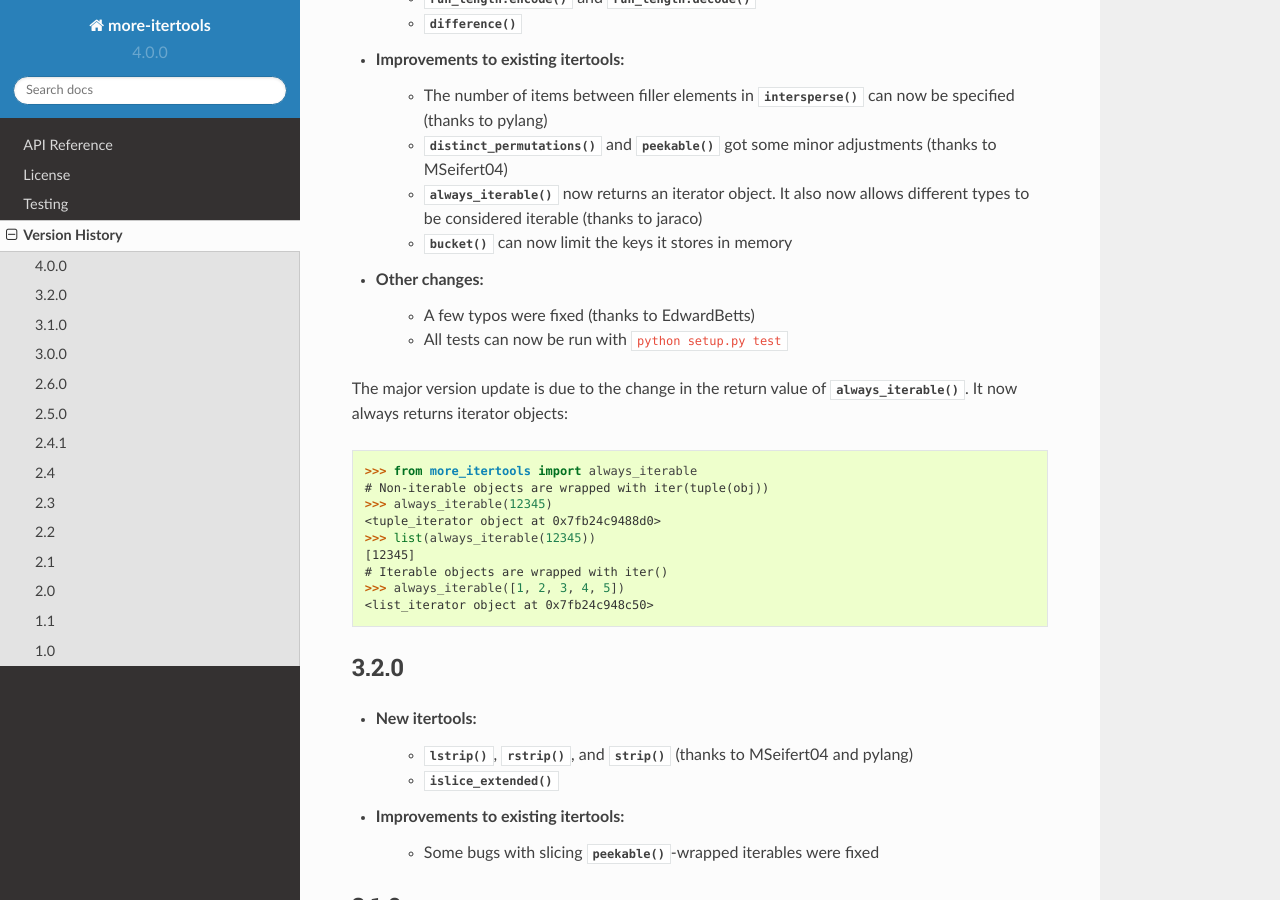
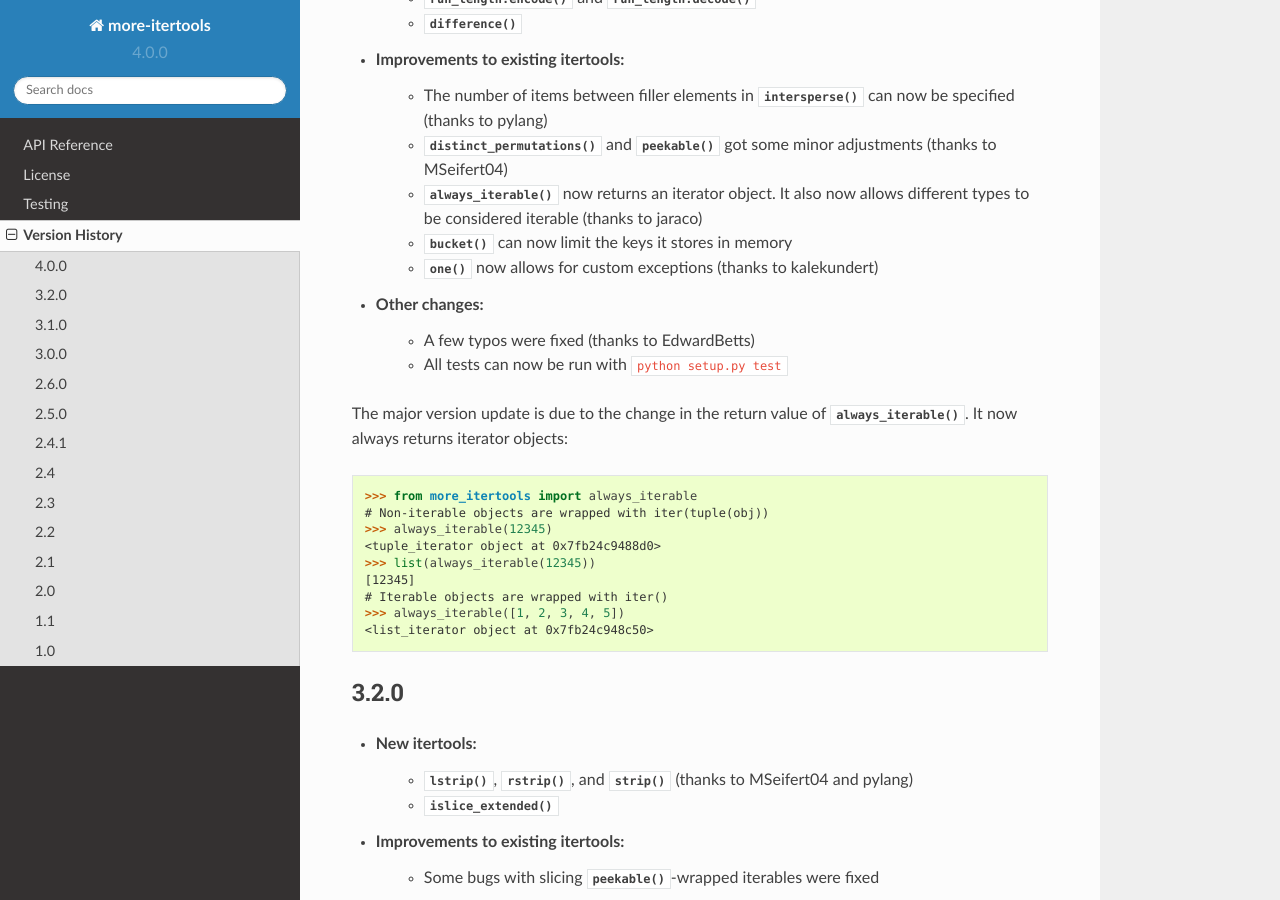
Before and after one commit to more-itertools/more-itertools, a Sphinx documentation site: the page built from docs/versions.rst, in a window 1280 px wide and 900 px high, scrolled down 465 px. Built offline with Sphinx 7.4.7 and the Read the Docs theme 2.0.0, drawn with Linux system fonts in a browser that asks for light colours.

Commit message:
Add one() improvements to release notes

```diff
--- a/docs/versions.rst
+++ b/docs/versions.rst
@@ -23,6 +23,7 @@ Version History
     * :func:`always_iterable` now returns an iterator object. It also now
       allows different types to be considered iterable (thanks to jaraco)
     * :func:`bucket` can now limit the keys it stores in memory
+    * :func:`one` now allows for custom exceptions (thanks to kalekundert)
 
 * Other changes:
     * A few typos were fixed (thanks to EdwardBetts)
```
